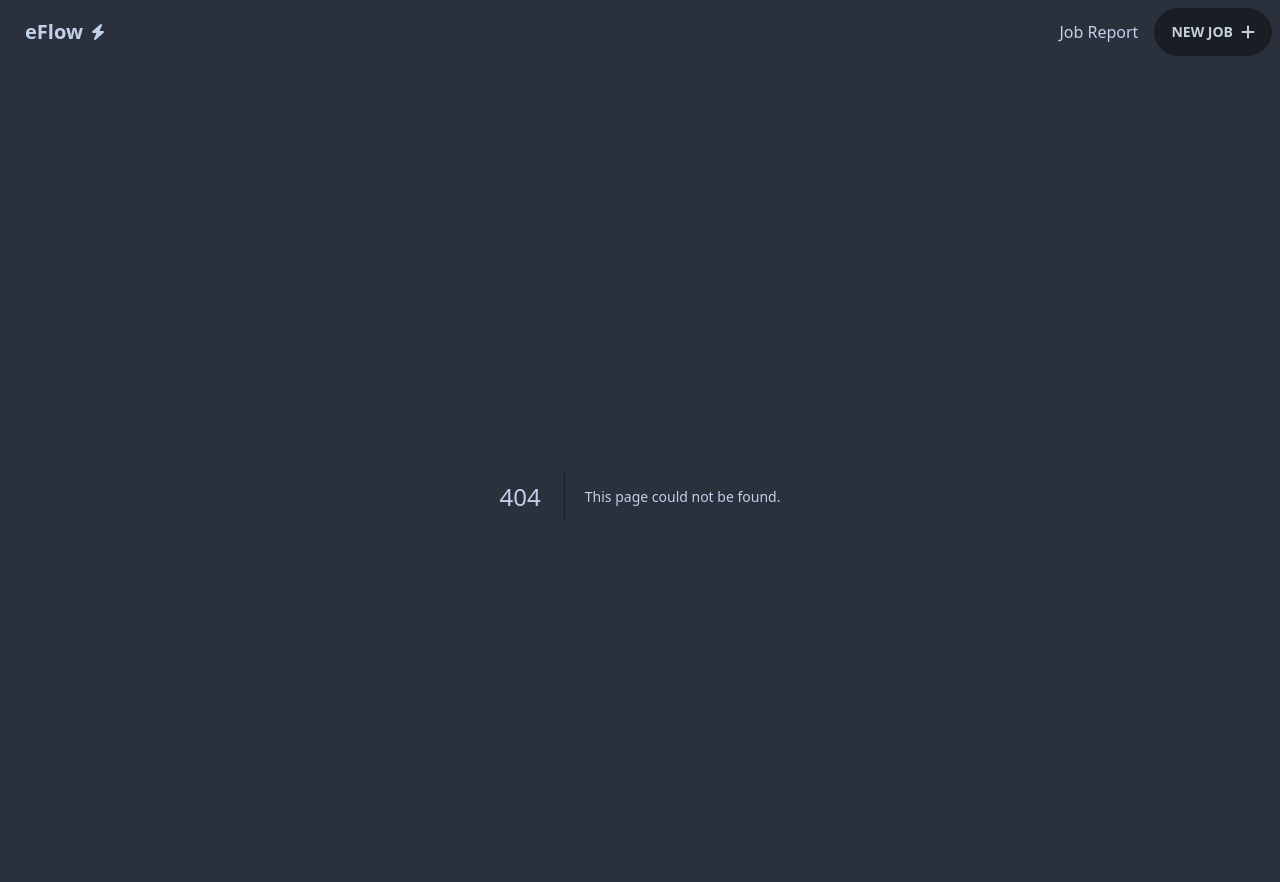
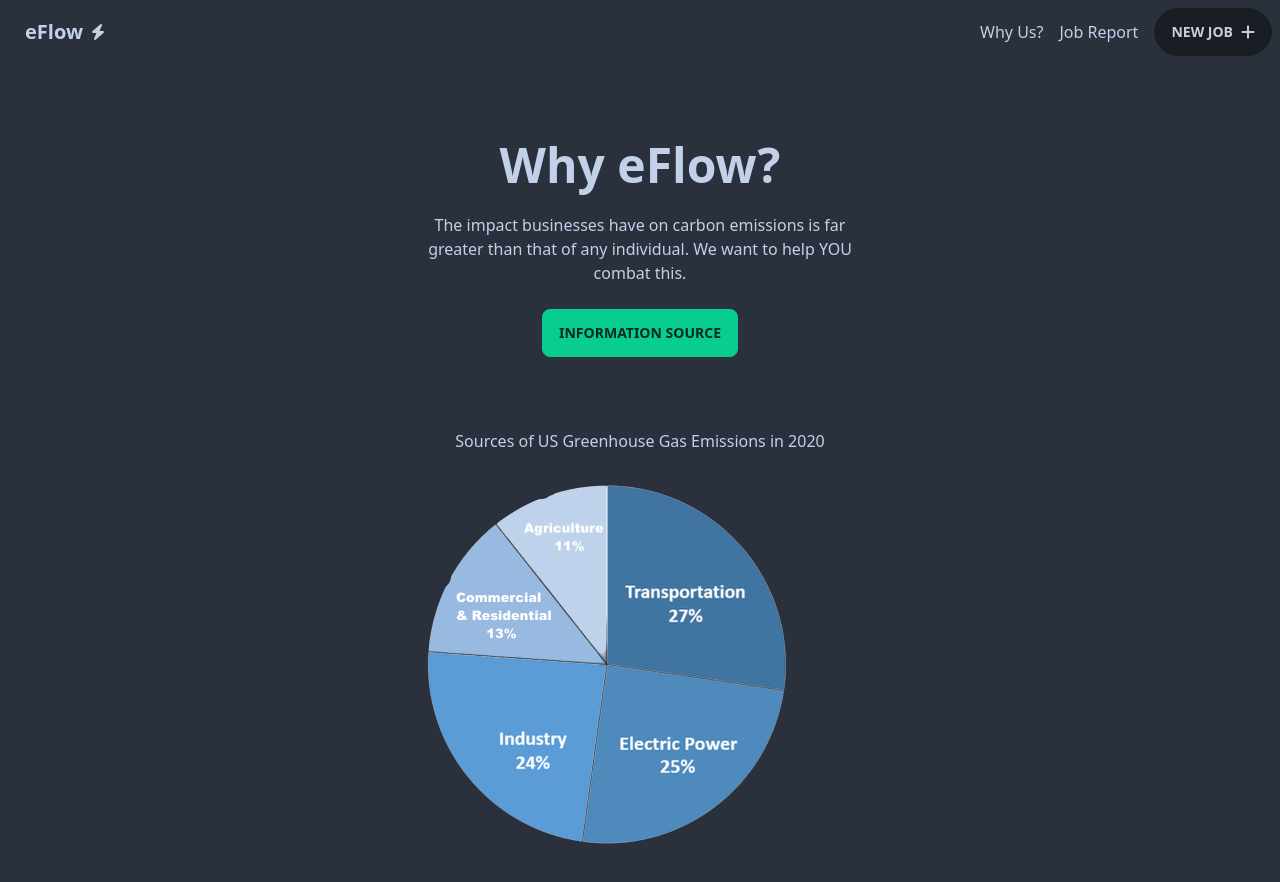
Before and after one commit to simon-hng/e-flow, a Next.js app: page /whyus in a window 1280 px wide. Before the commit this address had no page. Shown: the top 882 px of the page. Built offline with nearby package versions, Linux system fonts and the light colour scheme.

Commit message:
why us page, create button

```diff
--- a/pages/_app.js
+++ b/pages/_app.js
@@ -15,6 +15,7 @@ function MyApp({ Component, pageProps }) {
           </Link>
         </div>
         <div className="space-x-4">
+        <Link href="/whyus">Why Us?</Link>
           <Link href="/jobreport">Job Report</Link>
           <Link href="/create-job" className="btn rounded-full">
             new job
--- a/pages/create-job.tsx
+++ b/pages/create-job.tsx
@@ -103,9 +103,18 @@ function CreateJob() {
           </ul>
         </div>
 
-        <button className="btn col-span-2 bg-primary text-neutral hover:bg-primary">
-          create
-        </button>
+        {/* <button className="btn col-span-2 bg-primary text-neutral hover:bg-primary"> */}
+        <label htmlFor="my-modal-3" className="btn col-span-2 bg-primary text-neutral hover:bg-primary">create</label>
+          {/*create
+         </button> */}
+        <input type="checkbox" id="my-modal-3" className="modal-toggle" />
+<div className="modal">
+  <div className="modal-box relative">
+    <label htmlFor="my-modal-3" className="btn btn-sm btn-circle absolute right-2 top-2">✕</label>
+    <h3 className="text-lg font-bold">Job has been added!</h3>
+    <p className="py-4">Your job has successfully been added to the schedule, and progress can be checked in the job report.</p>
+  </div>
+</div>
       </div>
     </div>
   );
--- /dev/null
+++ b/pages/whyus.tsx
@@ -0,0 +1,46 @@
+import Head from "next/head";
+import Jobs from "../components/jobs";
+import Stats from "../components/stats";
+import Image from "next/image";
+import Emissions from "../components/emissions.png";
+
+export default function Home() {
+  return (
+    <div>
+      <Head>
+        <title>Create Next App</title>
+        <meta name="description" content="Generated by create next app" />
+        <link rel="icon" href="/favicon.ico" />
+      </Head>
+
+      <main className="min-h-screen px-4">
+        <div className="hero min-h-screen">
+          <div className="hero-content text-center">
+            <div className="max-w-md">
+              <h1 className="text-5xl font-bold">Why eFlow?</h1>
+              <p className="py-6">
+                The impact businesses have on carbon emissions is far greater
+                than that of any individual. We want to help YOU combat this.
+              </p>
+              <a
+                href="https://www.rte-france.com/en/eco2mix/power-generation-energy-source"
+                className="btn btn-primary"
+              >
+                Information Source
+              </a>
+              <p className="py-6"></p>
+              <p className="py-6">
+                Sources of US Greenhouse Gas Emissions in 2020
+              </p>
+              <Image
+                src={Emissions}
+                alt="Sources of US Greenhouse Gas Emissions in 2020"
+                text-align="center"
+              />
+            </div>
+          </div>
+        </div>
+      </main>
+    </div>
+  );
+}
```
Also changed, not shown: components/emissions.png (added).
